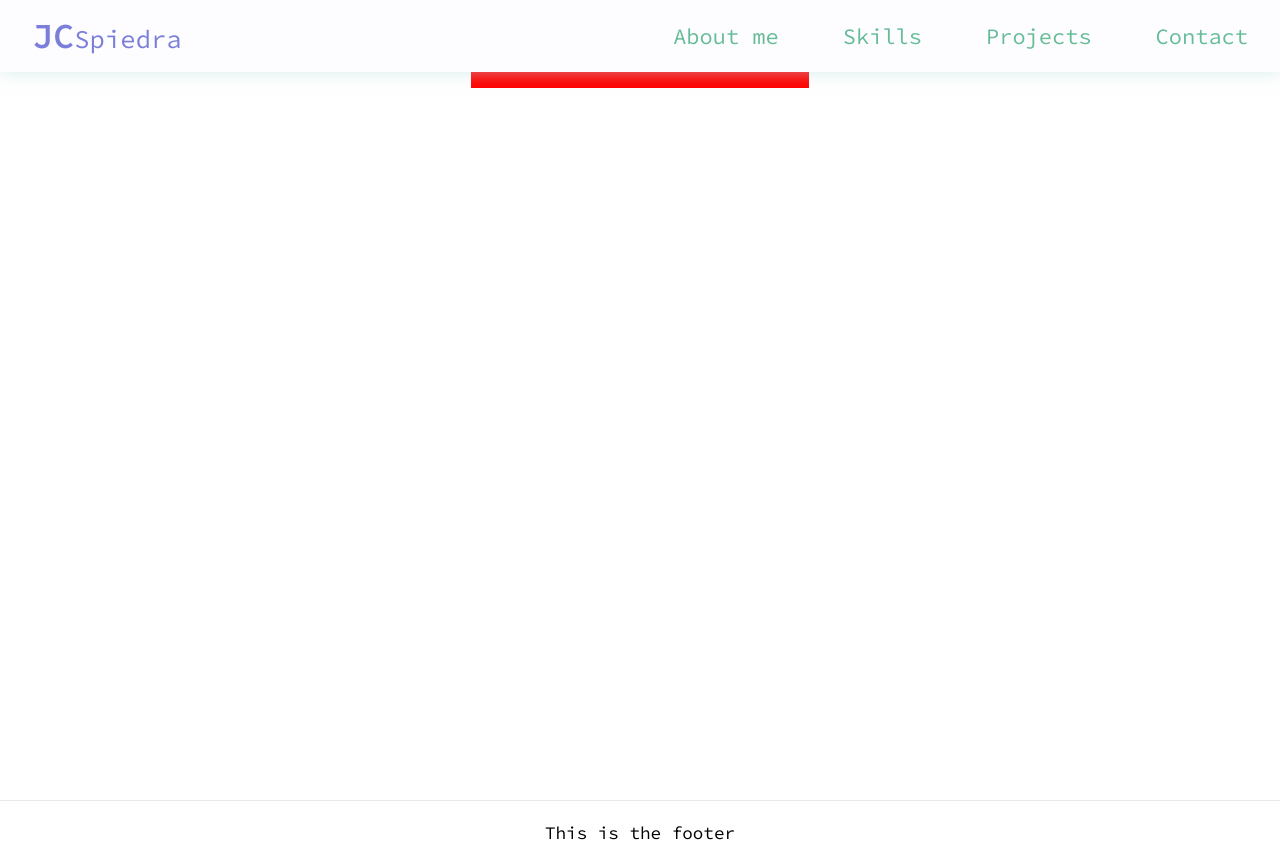
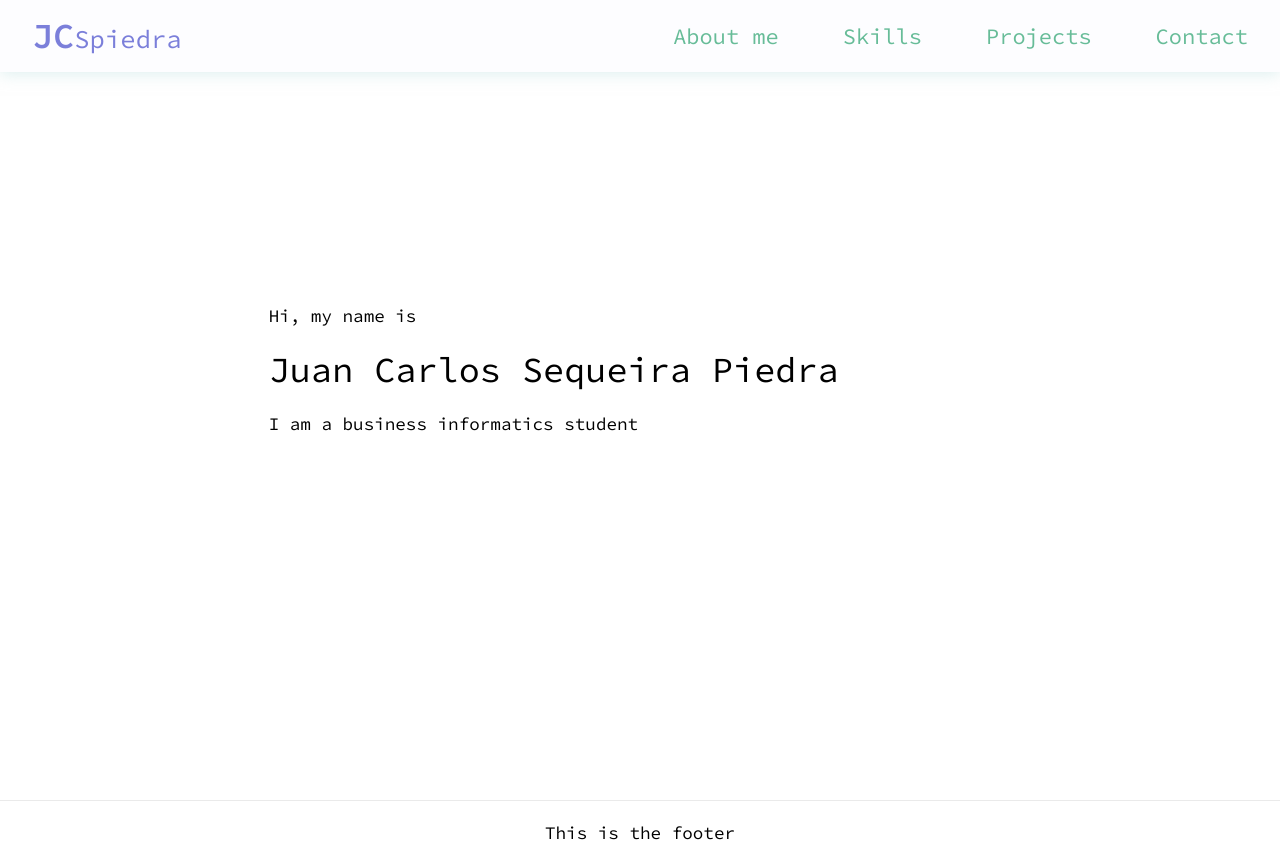
Before and after one commit to spiedra/my-portfolio-website, a Next.js app: page / in a window 1280 px wide. Built offline with nearby package versions, Linux system fonts and the light colour scheme.

Commit message:
feat: add basic structure of landing section

```diff
--- a/src/pages/index.js
+++ b/src/pages/index.js
@@ -1,19 +1,37 @@
 import styled from "styled-components";
 
-const Container = styled.div`
-  ${(props) => props.theme.mixins.flexCenter}
+const LandingSection = styled.section`
+  display: flex;
+  justify-content: space-evenly;
+  align-items: center;
+  width: 85%;
+  min-height: 90vh;
+  padding: 10px 0;
+`;
 
-  @media ${(props) => props.theme.bp.laptop} {
-    background-color: red;
-  }
-`;
+const IntroContainer = styled.article``;
+
+const MainImageContainer = styled.div``;
+
+const HiMessage = styled.p``;
+
+const MyName = styled.h1``;
+
+const Presentation = styled.p``;
 
 export default function Home() {
   return (
     <>
-      <Container>
-        <h1>This is the main</h1>
-      </Container>
+      <LandingSection>
+        <IntroContainer>
+          <HiMessage>Hi, my name is</HiMessage>
+          <MyName>Juan Carlos Sequeira Piedra</MyName>
+          <Presentation>I am a business informatics student</Presentation>
+        </IntroContainer>
+        <MainImageContainer>
+
+        </MainImageContainer>
+      </LandingSection>
     </>
   );
 }
```
